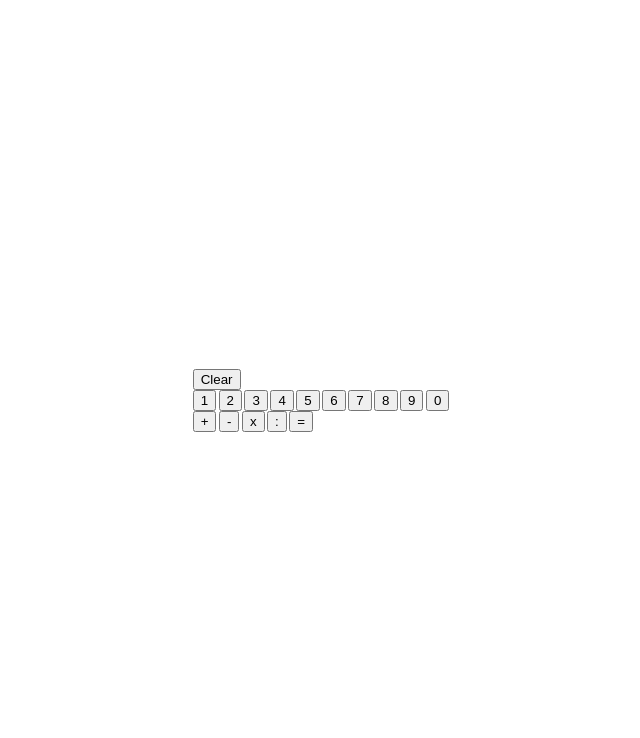
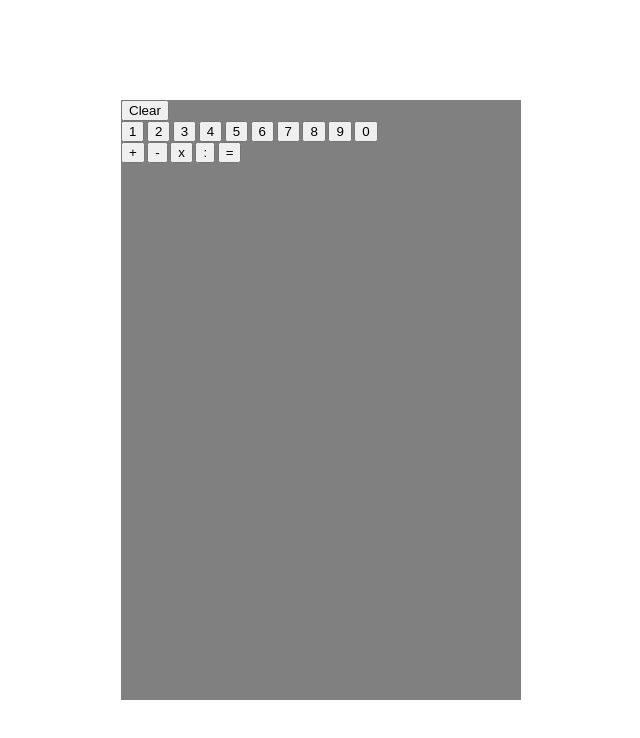
Before and after one commit to Valdemarcheck/Calculator, a plain HTML site: page index.html in a window 1280 px wide. Shown: the whole page, without its empty margins (319-959 px from the left). Drawn offline with Linux system fonts and the light colour scheme.

Commit message:
Set width, height and basic background for the calculator

```diff
--- a/styles.css
+++ b/styles.css
@@ -14,3 +14,9 @@ body {
     align-items: center;
     justify-content: center;
 }
+
+.calculator {
+    width: 40rem;
+    height: 60rem;
+    background-color: grey;
+}
```
